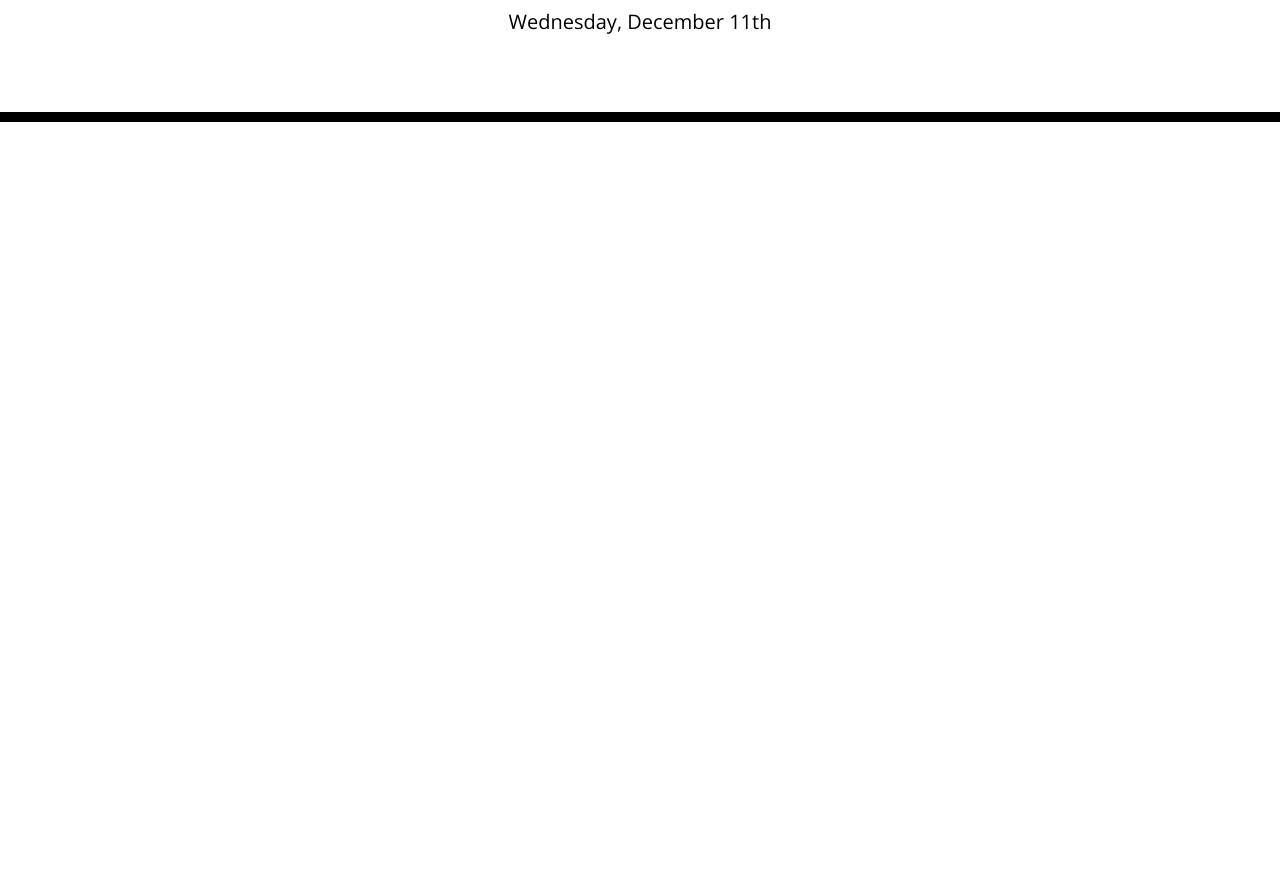
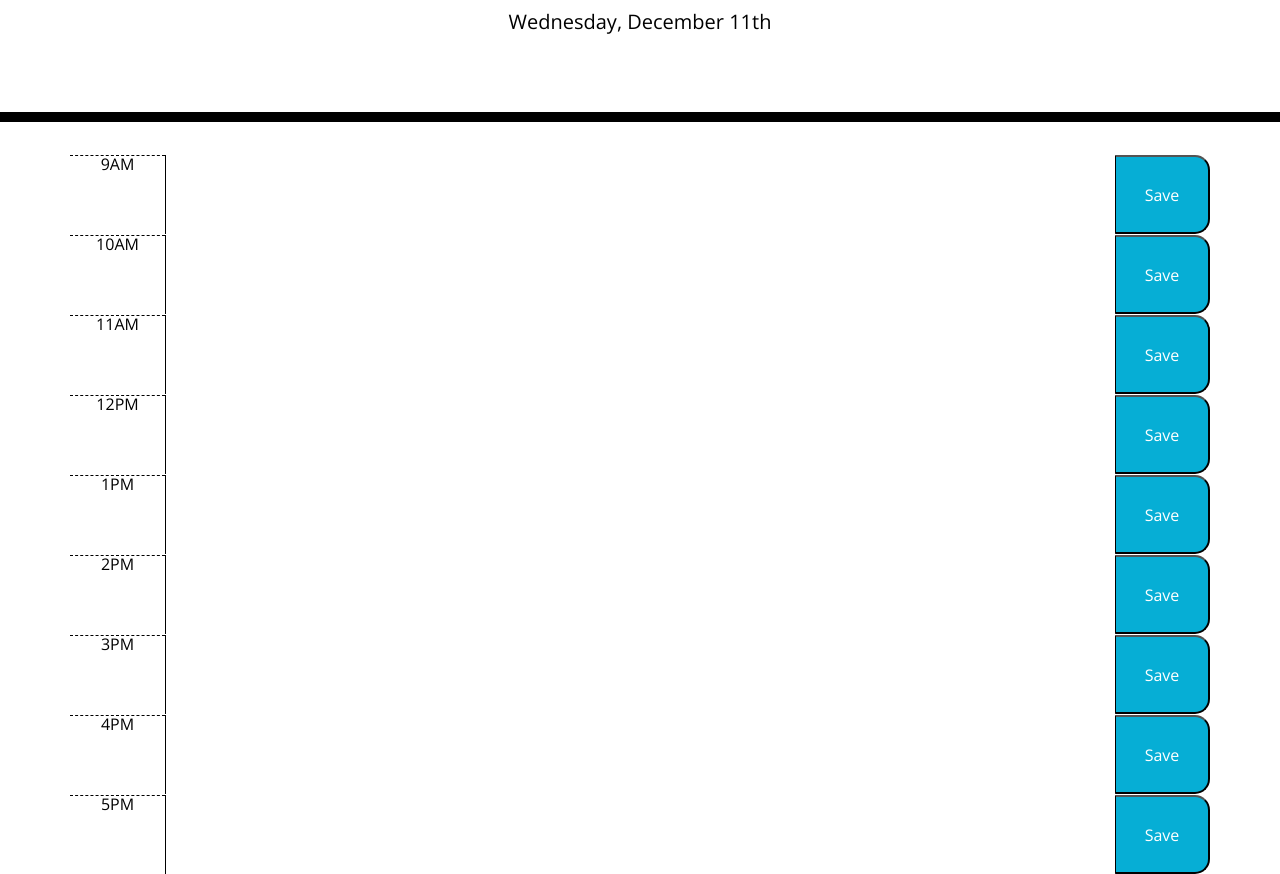
Before and after one commit to linhs22/day-planner, a plain HTML site: page index.html in a window 1280 px wide. Shown: the part 182-1056 px from the top of the page. Before the commit the page ends 976 px from the top, so only its background shows below. Drawn offline with nearby package versions, Linux system fonts and the light colour scheme.

Commit message:
finished constructing html

```diff
--- a/index.html
+++ b/index.html
@@ -5,6 +5,8 @@
     <meta charset="UTF-8" />
     <meta name="viewport" content="width=device-width, initial-scale=1.0" />
     <meta http-equiv="X-UA-Compatible" content="ie=edge" />
+
+    <link rel="stylesheet" href="https://maxcdn.bootstrapcdn.com/bootstrap/3.3.7/css/bootstrap-theme.min.css" integrity="sha384-rHyoN1iRsVXV4nD0JutlnGaslCJuC7uwjduW9SVrLvRYooPp2bWYgmgJQIXwl/Sp" crossorigin="anonymous">
     <link rel="stylesheet" href="https://stackpath.bootstrapcdn.com/bootstrap/4.3.1/css/bootstrap.min.css" />
     <link rel="stylesheet" href="https://use.fontawesome.com/releases/v5.8.1/css/all.css" integrity="sha384-50oBUHEmvpQ+1lW4y57PTFmhCaXp0ML5d60M1M7uH2+nqUivzIebhndOJK28anvf" crossorigin="anonymous" />
     <link href="https://fonts.googleapis.com/css?family=Open+Sans&display=swap" rel="stylesheet" />
@@ -20,35 +22,71 @@
     </header>
     <div class="container">
         <!-- Timeblocks go here -->
+        <div class="time-block">
             <div class="row" id="row1">
-            <div class="col-md-2"></div>
-            <div class="col-md-8"></div>
-            <div class="col-md-2"></div>
+                <div class="hour col-md-1">9AM</div>
+                <textarea class="description col-md-10">
+
+                </textarea>
+                <button class="saveBtn col-md-1">Save</button>
             </div>
             <div class="row" id="row2">
-            <div class="col-md-2"></div>
-            <div class="col-md-8"></div>
-            <div class="col-md-2"></div>
+                <div class="hour col-md-1">10AM</div>
+                <textarea class="description col-md-10">
+
+                </textarea>
+                <button class="saveBtn col-md-1">Save</button>
             </div>
             <div class="row" id="row3">
-            <div class="col-md-2"></div>
-            <div class="col-md-8"></div>
-            <div class="col-md-2"></div>
+                <div class="hour col-md-1">11AM</div>
+                <textarea class="description col-md-10">
+
+                </textarea>
+                <button class="saveBtn col-md-1">Save</button>
             </div>
             <div class="row" id="row4">
-            <div class="col-md-2"></div>
-            <div class="col-md-8"></div>
-            <div class="col-md-2"></div>
+                <div class="hour col-md-1">12PM</div>
+                <textarea class="description col-md-10">
+
+                </textarea>
+                <button class="saveBtn col-md-1">Save</button>
             </div>
             <div class="row" id="row5">
-            <div class="col-md-2"></div>
-            <div class="col-md-8"></div>
-            <div class="col-md-2"></div>
+                <div class="hour col-md-1">1PM</div>
+                <textarea class="description col-md-10">
+
+                </textarea>
+                <button class="saveBtn col-md-1">Save</button>
             </div>
-        <div class="row" id="row6"></div>
-        <div class="row" id="row7"></div>
-        <div class="row" id="row8"></div>
+            <div class="row" id="row6">
+                <div class="hour col-md-1">2PM</div>
+                <textarea class="description col-md-10">
 
+                </textarea>
+                <button class="saveBtn col-md-1">Save</button>
+            </div>
+            <div class="row" id="row7">
+                <div class="hour col-md-1">3PM</div>
+                <textarea class="description col-md-10">
+
+                </textarea>
+                <button class="saveBtn col-md-1">Save</button>
+            </div>
+            <div class="row" id="row8">
+                <div class="hour col-md-1">4PM</div>
+                <textarea class="description col-md-10">
+
+                </textarea>
+                <button class="saveBtn col-md-1">Save</button>
+            </div>
+            <div class="row" id="row9">
+                <div class="hour col-md-1">5PM</div>
+                <textarea class="description col-md-10">
+
+                </textarea>
+                <button class="saveBtn col-md-1">Save</button>
+            </div>
+        </div>
 
     </div>
     <script src="https://code.jquery.com/jquery-3.4.1.min.js"></script>
```
Lines whose indentation alone changed are shown as unchanged.
